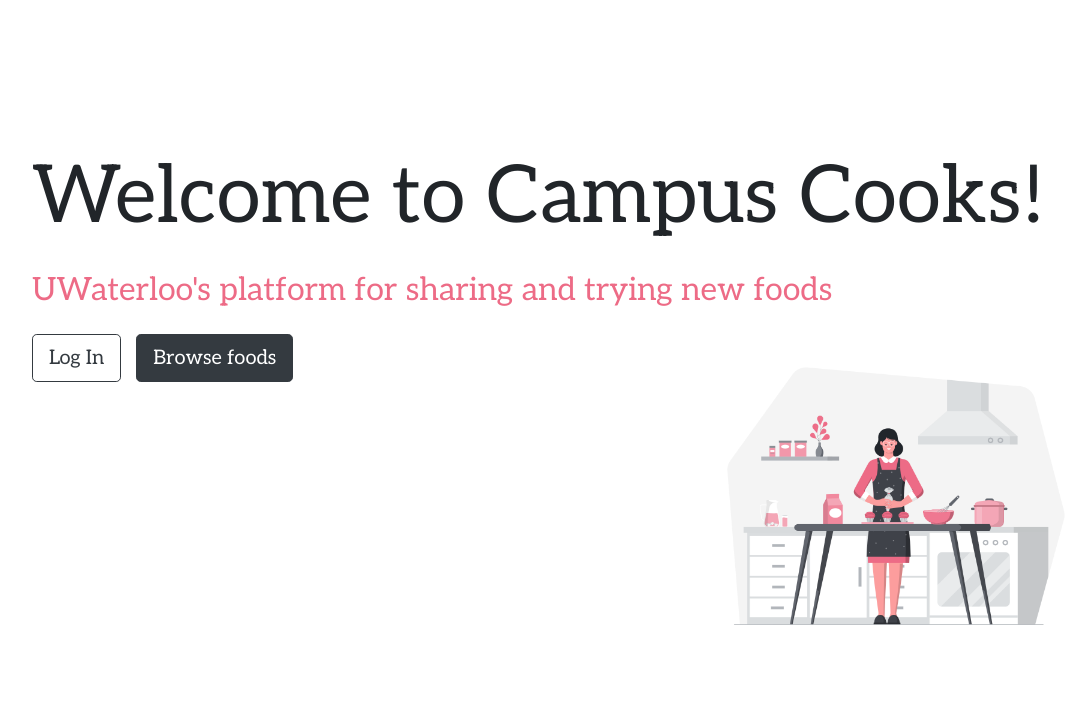
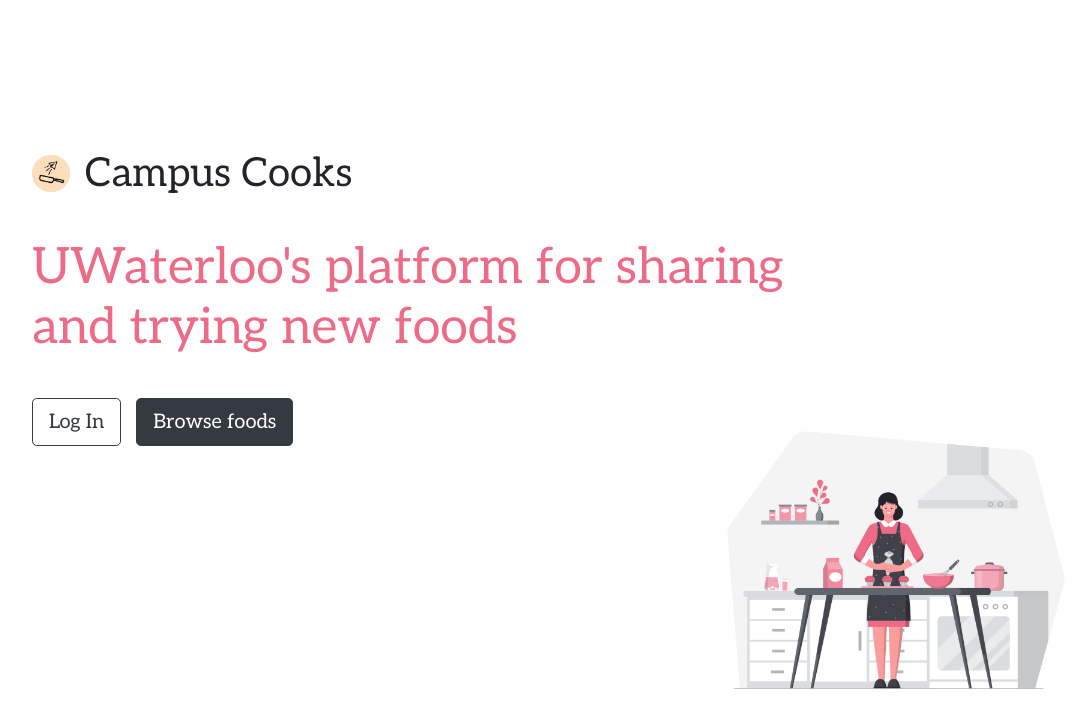
Before and after one commit to udyding/campus-cooks, a React (Create React App) app in the folder frontend/: page / in a window 1280 px wide. Shown: the top 728 px of the page, without its empty margins (68-1148 px from the left). Built offline with nearby package versions, Linux system fonts and the light colour scheme; no server answers.

Commit message:
finalized design

```diff
--- a/frontend/public/index.html
+++ b/frontend/public/index.html
@@ -29,7 +29,7 @@
       work correctly both with client-side routing and a non-root public URL.
       Learn how to configure a non-root public URL by running `npm run build`.
     -->
-    <title>React App</title>
+    <title>Campus Cooks</title>
   </head>
   <body>
     <div id="root"></div>
--- a/frontend/src/components/Browse.js
+++ b/frontend/src/components/Browse.js
@@ -13,6 +13,7 @@
 import { Link, useHistory } from "react-router-dom";
 import PostCard from "./PostCard";
 import styles from "../styles/Browse.module.css";
+import logo from "../images/logo.png";
 
 export default function ProfilePage() {
   //   const [error, setError] = useState("");
@@ -90,12 +91,24 @@
   return (
     <>
       <div className={styles.container}>
-        <Navbar className={styles.navbar} expand="lg">
-          <Navbar.Brand href="/">Campus Cooks</Navbar.Brand>
+        <Navbar bg="dark" variant="dark" expand="lg">
+          <Navbar.Brand href="/">
+            <img
+              src={logo}
+              width="35"
+              height="35"
+              style={{ marginBottom: "4px", marginRight: "10px" }}
+            />
+            Campus Cooks
+          </Navbar.Brand>
           <Navbar.Toggle aria-controls="basic-navbar-nav" />
           <Navbar.Collapse id="basic-navbar-nav">
             <Nav className="ml-auto">
-              <Nav.Link className={styles.profileButton} href="/profile-page">
+              <Nav.Link
+                className={styles.profileButton}
+                style={{ color: "white" }}
+                href="/profile-page"
+              >
                 Go to my profile
               </Nav.Link>
             </Nav>
--- a/frontend/src/components/HomePage.js
+++ b/frontend/src/components/HomePage.js
@@ -2,14 +2,20 @@
 import { Button, Container } from "react-bootstrap";
 import styles from "../styles/HomePage.module.css";
 import baking from "../images/baking.png";
+import logo from "../images/logo.png";
 
 export default function HomePage() {
   return (
     <>
       <div className={styles.container}>
-        <h1 className={styles.title}>Welcome to Campus Cooks!</h1>
         <div>
-          <h2 className={styles.description}>
+          <h1 style={{ fontSize: "40px" }}>
+            <img className={styles.logo} src={logo} />
+            Campus Cooks
+          </h1>
+        </div>
+        <div>
+          <h2 className={styles.title}>
             UWaterloo's platform for sharing and trying new foods
           </h2>
           <Button
@@ -23,7 +29,7 @@
           <Button href="/browse" variant="dark" size="lg">
             Browse foods
           </Button>
-          <img src={baking} />
+          <img className={styles.baking} src={baking} />
         </div>
       </div>
     </>
--- a/frontend/src/components/ProfilePage.js
+++ b/frontend/src/components/ProfilePage.js
@@ -12,6 +12,7 @@
 import { Link, useHistory } from "react-router-dom";
 import PostCard from "./PostCard";
 import styles from "../styles/ProfilePage.module.css";
+import logo from "../images/logo.png";
 
 export default function ProfilePage() {
   const [error, setError] = useState("");
@@ -66,12 +67,24 @@
   return (
     <>
       <div className={styles.container}>
-        <Navbar className={styles.navbar} expand="lg">
-          <Navbar.Brand href="/">Campus Cooks</Navbar.Brand>
+        <Navbar bg="dark" variant="dark" expand="lg">
+          <Navbar.Brand href="/">
+            <img
+              src={logo}
+              width="35"
+              height="35"
+              style={{ marginBottom: "4px", marginRight: "10px" }}
+            />
+            Campus Cooks
+          </Navbar.Brand>
           <Navbar.Toggle aria-controls="basic-navbar-nav" />
           <Navbar.Collapse id="basic-navbar-nav">
             <Nav className="mr-auto">
-              <Nav.Link className={styles.profileButton} href="/browse">
+              <Nav.Link
+                className={styles.profileButton}
+                style={{ color: "white" }}
+                href="/browse"
+              >
                 Browse for food
               </Nav.Link>
             </Nav>
--- a/frontend/src/styles/Browse.module.css
+++ b/frontend/src/styles/Browse.module.css
@@ -3,7 +3,7 @@
 }
 
 .navbar {
-  background-color: #fcddbc;
+  background-color: #fbdae0;
 }
 
 .content {
@@ -12,6 +12,7 @@
 
 .profileButton {
   font-weight: bold;
+  color: white;
 }
 
 .formHeader {
--- a/frontend/src/styles/HomePage.module.css
+++ b/frontend/src/styles/HomePage.module.css
@@ -7,18 +7,23 @@
 }
 
 .title {
-  margin-bottom: 25px;
-  font-size: 80px;
-}
-
-.description {
-  margin-bottom: 25px;
-  font-size: 4vh;
+  margin-bottom: 40px;
+  font-size: 50px;
+  max-width: 800px;
+  margin-top: 40px;
   color: #ed6b86;
 }
 
-img {
+.baking {
   width: 40%;
   height: 40%;
   float: right;
 }
+
+.logo {
+  width: 3.5%;
+  height: 3.5%;
+  margin-right: 15px;
+  vertical-align: center;
+  margin-bottom: 5px;
+}
```
Also changed, not shown: frontend/src/images/logo.png (added), 1 other file (tests, documents, lock files or other folders).
